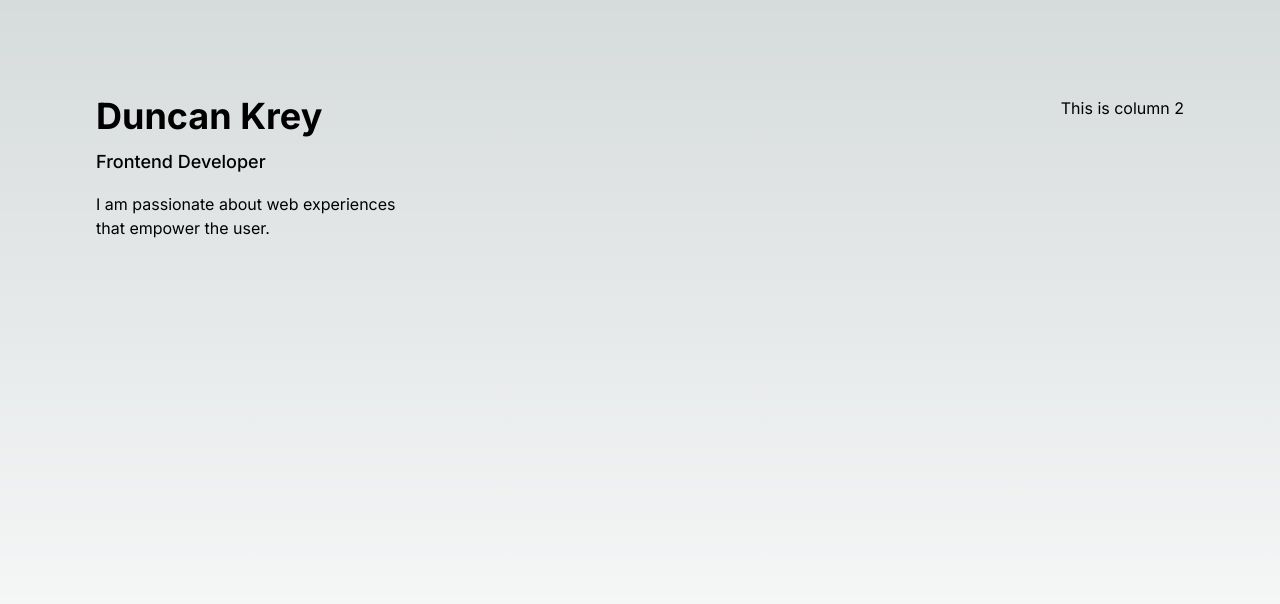
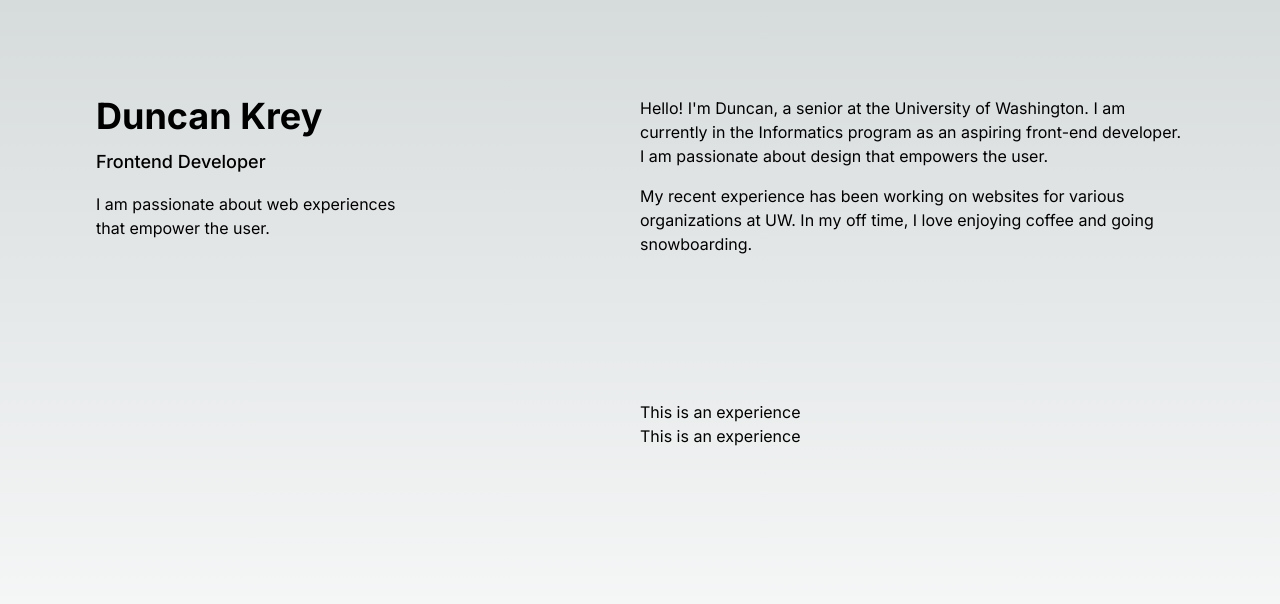
Before and after one commit to duncrob/personal-site, a Next.js app: page /practice in a window 1280 px wide. Shown: the top 604 px of the page. Built offline with nearby package versions, Linux system fonts and the light colour scheme.

Commit message:
Finished about layout, began creating experience component

```diff
--- /dev/null
+++ b/components/Experience.js
@@ -0,0 +1,5 @@
+export default function Experience() {
+    return (
+        <div>This is an experience</div>
+    )
+}
--- a/src/app/practice/page.js
+++ b/src/app/practice/page.js
@@ -1,4 +1,4 @@
-import Image from 'next/image'
+import Experience from "../../../components/Experience"
 
 export default function Home() {
   return (
@@ -9,9 +9,22 @@ export default function Home() {
           <h2 className='mt-3 text-lg font-medium'>Frontend Developer</h2>
           <p className='max-w-xs mt-4'>I am passionate about web experiences that empower the user.</p>
         </header>
-        <div className='lg:py-24'>
-          This is column 2
-        </div>
+        <main id='content' className='lg:py-24 lg:w-1/2 '>
+          <section id='about' className='lg:mb-36 lg:scroll-mt-24' aria-label='About me'>
+            <p className='mb-4'>
+              Hello! I'm Duncan, a senior at the University of Washington. I am currently in the Informatics program as an aspiring front-end developer. I am passionate about design that empowers the user.
+            </p>
+            <p className='mb-4'>
+              My recent experience has been working on websites for various organizations at UW. In my off time, I love enjoying coffee and going snowboarding.
+            </p>
+          </section>
+          <section id='experience'>
+            <ol>
+              <Experience />
+              <Experience />
+            </ol>
+          </section>
+        </main>
       </div>
     </div>
   )
```
